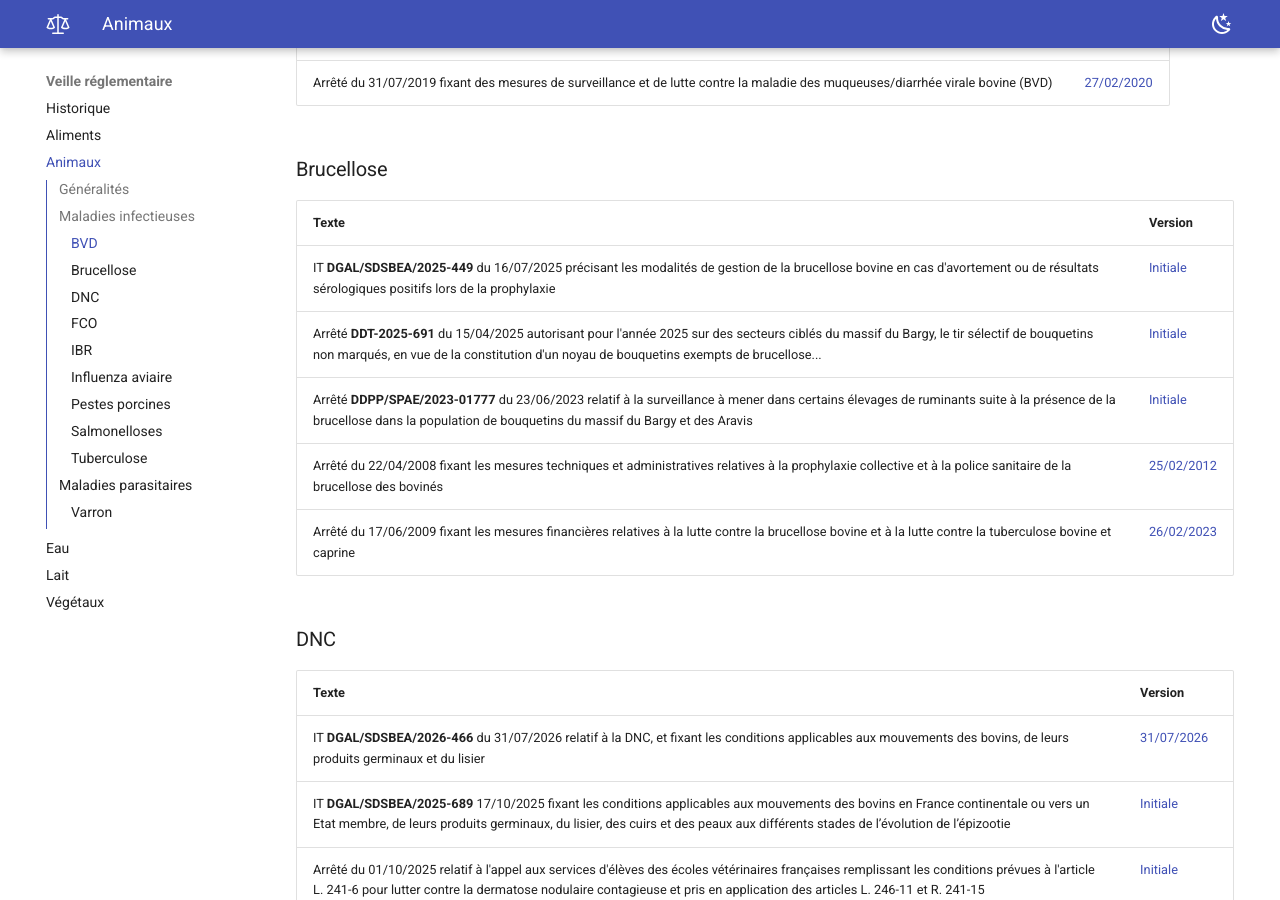
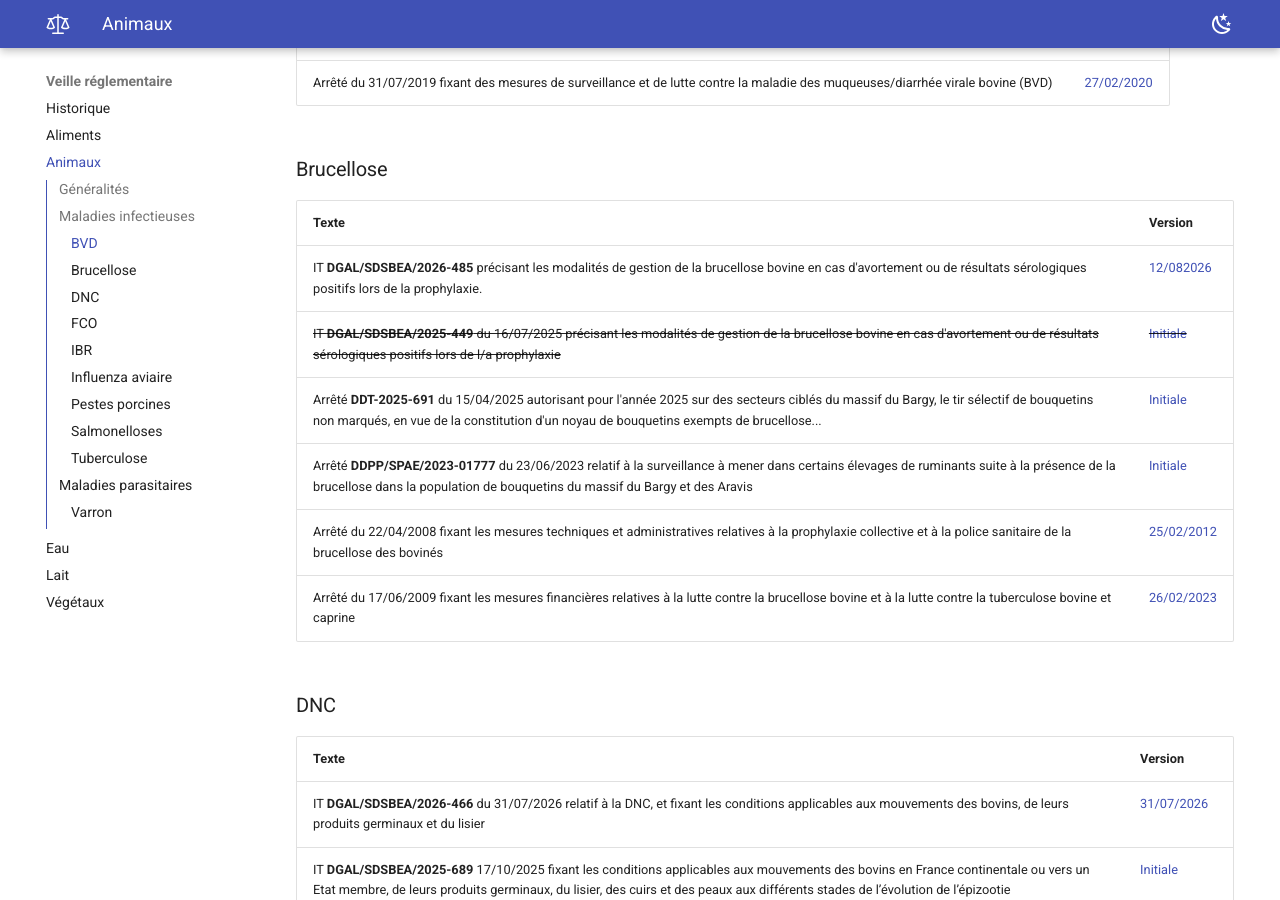
Before and after one commit to olivier-roger-vet/veille-reglementaire, an MkDocs documentation site: the page built from docs/sante_animale.md, in a window 1280 px wide and 900 px high, scrolled down 1318 px. Built offline with MkDocs 1.6.1 and Material for MkDocs 9.7.7, drawn with Linux system fonts in a browser that asks for light colours; some of the changed text lies outside the part shown.

Commit message:
MAJ brucellose et lait

```diff
--- a/docs/sante_animale.md
+++ b/docs/sante_animale.md
@@ -32,7 +32,8 @@
 
 | Texte                                                                                                                                                                                                                                 | Version                                                                                                                        |
 | ------------------------------------------------------------------------------------------------------------------------------------------------------------------------------------------------------------------------------------- | ------------------------------------------------------------------------------------------------------------------------------ |
-| IT **DGAL/SDSBEA/2025-449** du 16/07/2025 précisant les modalités de gestion de la brucellose bovine en cas d'avortement ou de résultats sérologiques positifs lors de la prophylaxie                                                 | [Initiale](https://info.agriculture.gouv.fr/boagri/instruction-2025-449/telechargement)                                        |
+| IT **DGAL/SDSBEA/2026-485** précisant les modalités de gestion de la brucellose bovine en cas d'avortement ou de résultats sérologiques positifs lors de la prophylaxie.                                                              | [12/082026](https://info.agriculture.gouv.fr/boagri/instruction-2026-485)                                                      |
+| <del>IT **DGAL/SDSBEA/2025-449** du 16/07/2025 précisant les modalités de gestion de la brucellose bovine en cas d'avortement ou de résultats sérologiques positifs lors de l/a prophylaxie</del>                                     | <del>[Initiale](https://info.agriculture.gouv.fr/boagri/instruction-2025-449/telechargement)</del>                             |
 | Arrêté **DDT-2025-691** du 15/04/2025 autorisant pour l'année 2025 sur des secteurs ciblés du massif du Bargy, le tir sélectif de bouquetins non marqués, en vue de la constitution d'un noyau de bouquetins exempts de brucellose... | [Initiale](https://www.haute-savoie.gouv.fr/contenu/telechargement/48069/305402/file/ARP_2025-0691.pdf)                        |
 | Arrêté **DDPP/SPAE/2023-01777** du 23/06/2023 relatif à la surveillance à mener dans certains élevages de ruminants suite à la présence de la brucellose dans la population de bouquetins du massif du Bargy et des Aravis            | [Initiale](https://www.frgdsaura.fr/assets/uploads/GDS%20des%20Savoie/Menu%20Prophylaxie/2023_01777_AP_surveillance_signe.pdf) |
 | Arrêté du 22/04/2008 fixant les mesures techniques et administratives relatives à la prophylaxie collective et à la police sanitaire de la brucellose des bovinés                                                                     | [25/02/2012](https://www.legifrance.gouv.fr/loda/id/JORFTEXT000018740392)                                                      |
--- a/mkdocs.yml
+++ b/mkdocs.yml
@@ -83,7 +83,7 @@ extra:
       - accept
       - reject
   generator: false
-copyright: 14/08/2026 &copy; Olivier ROGER
+copyright: 21/08/2026 &copy; Olivier ROGER
 markdown_extensions:
   - abbr
   - admonition
```
Also changed, not shown: docs/index.md (+2 -0 lines), docs/lait.md (+1 -0 lines).
